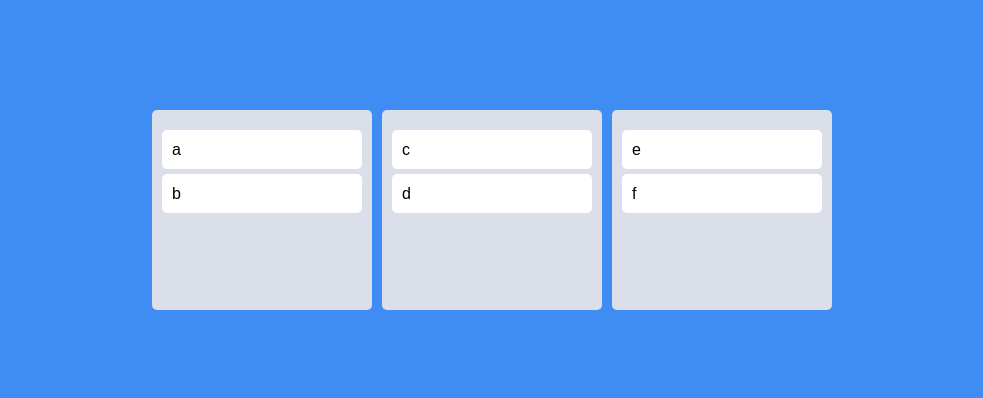
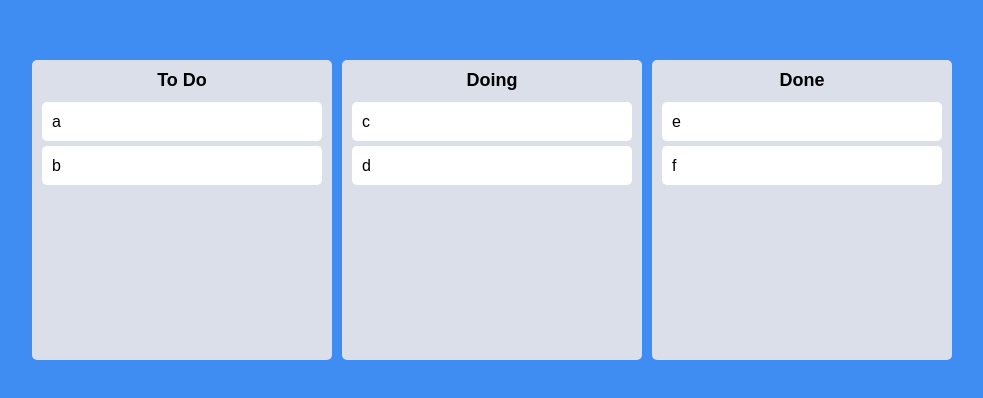
Before and after one commit to chominho14/trello, a React (Create React App) app: page / in a window 1280 px wide. Shown: the part 190-588 px from the top of the page, without its empty margins (148-1131 px from the left). Built offline with nearby package versions, Linux system fonts and the light colour scheme.

Commit message:
v0.12(Drag and Drop - Board 하나에서 옮기기 구현)

```diff
--- a/src/App.tsx
+++ b/src/App.tsx
@@ -6,8 +6,7 @@
 
 const Wrqpper = styled.div`
   display: flex;
-  max-width: 680px;
-  width: 100%;
+  width: 100vw;
   margin: 0 auto;
   justify-content: center;
   align-items: center;
@@ -15,24 +14,32 @@
 `;
 
 const Boards = styled.div`
-  display: grid;
-  grid-template-columns: repeat(3, 1fr);
+  display: flex;
+  justify-content: center;
+  align-items: flex-start;
   width: 100%;
   gap: 10px;
 `;
 
 function App() {
   const [toDos, setTodos] = useRecoilState(toDoState);
-  const onDragEnd = ({ draggableId, destination, source }: DropResult) => {
-    if (!destination) return;
-    // setTodos((oldToDos) => {
-    //   const toDosCopy = [...oldToDos];
-    //   // 1.source.index에서 아이템을 삭제해준다.
-    //   toDosCopy.splice(source.index, 1);
-    //   // 2.destination.index로 아이템을 다시 돌려두기.
-    //   toDosCopy.splice(destination?.index, 0, draggableId);
-    //   return toDosCopy;
-    // });
+  const onDragEnd = (info: DropResult) => {
+    console.log(info);
+    const { destination, draggableId, source } = info;
+    if (destination?.droppableId === source.droppableId) {
+      // same board movement.
+      setTodos((allBoards) => {
+        const boardCopy = [...allBoards[source.droppableId]];
+        // 1.source.index에서 아이템을 삭제해준다.
+        boardCopy.splice(source.index, 1);
+        // 2.destination.index로 아이템을 다시 돌려두기.
+        boardCopy.splice(destination?.index, 0, draggableId);
+        return {
+          ...allBoards,
+          [source.droppableId]: boardCopy,
+        };
+      });
+    }
   };
 
   return (
--- a/src/Components/Board.tsx
+++ b/src/Components/Board.tsx
@@ -3,11 +3,19 @@
 import DraggabbleCard from "./DragabbleCard";
 
 const Wrapper = styled.div`
-  padding-top: 30px;
+  width: 300px;
   padding: 20px 10px;
+  padding-top: 10px;
   background-color: ${(props) => props.theme.boardColor};
   border-radius: 5px;
-  min-height: 200px;
+  min-height: 300px;
+`;
+
+const Title = styled.h2`
+  text-align: center;
+  font-weight: 600;
+  margin-bottom: 10px;
+  font-size: 18px;
 `;
 
 interface IBoardProps {
@@ -17,16 +25,19 @@
 
 function Board({ toDos, boardId }: IBoardProps) {
   return (
+    <Wrapper>
+      <Title>{boardId}</Title>
       <Droppable droppableId={boardId}>
         {(provided) => (
-        <Wrapper ref={provided.innerRef} {...provided.droppableProps}>
+          <div ref={provided.innerRef} {...provided.droppableProps}>
             {toDos.map((toDo, index) => (
               <DraggabbleCard key={toDo} index={index} toDo={toDo} />
             ))}
             {provided.placeholder}
-        </Wrapper>
+          </div>
         )}
       </Droppable>
+    </Wrapper>
   );
 }
 
--- a/src/atoms.tsx
+++ b/src/atoms.tsx
@@ -7,8 +7,8 @@
 export const toDoState = atom<IToDoState>({
   key: "toDo",
   default: {
-    to_do: ["a", "b"],
-    doing: ["c", "d"],
-    done: ["e", "f"],
+    "To Do": ["a", "b"],
+    Doing: ["c", "d"],
+    Done: ["e", "f"],
   },
 });
```
Lines whose indentation alone changed are shown as unchanged.
